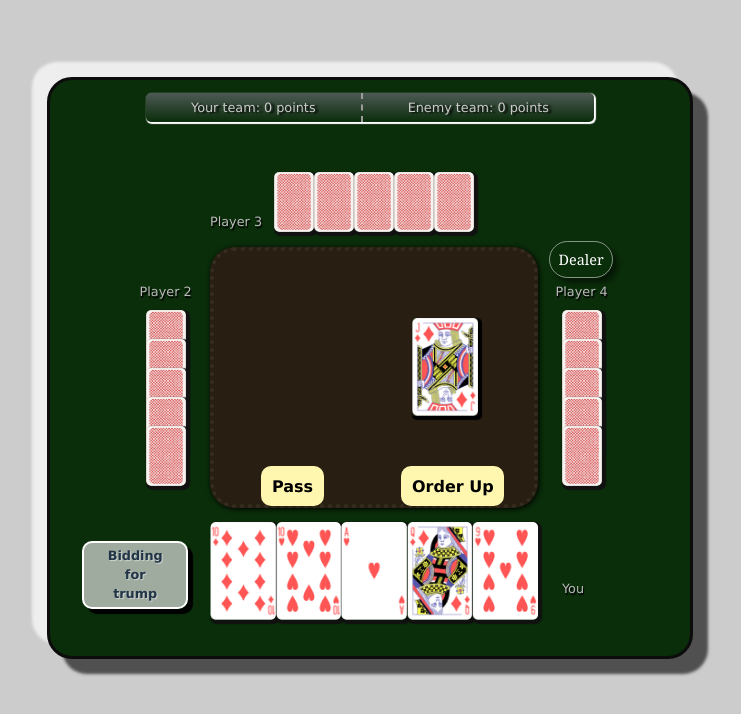
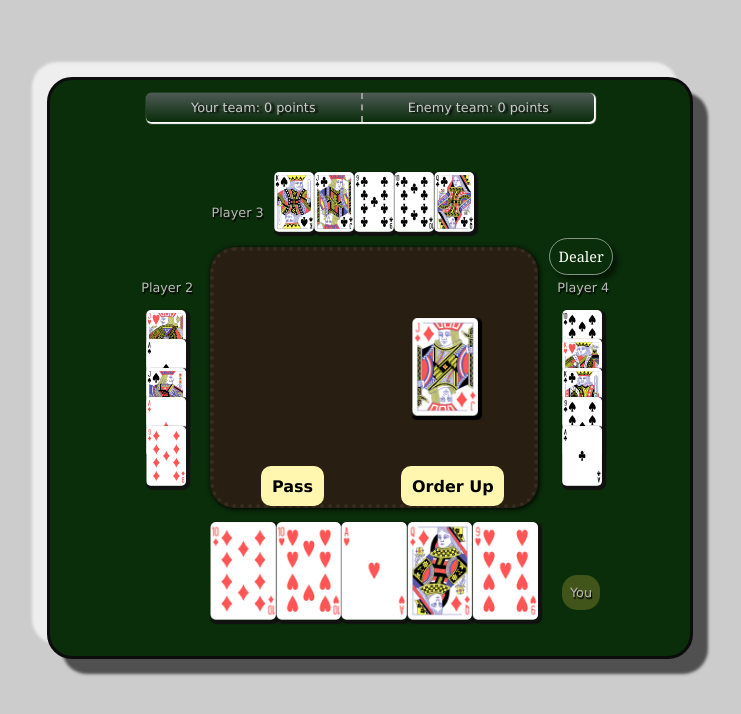
Before and after one commit to jasminealmassri/Euchre.Web, a React (Vite) app in the folder euchre-react/: page / in a window 1280 px wide. Shown: the top 714 px of the page, without its empty margins (270-1011 px from the left). Built offline with nearby package versions, Linux system fonts and the light colour scheme.

Commit message:
added current player highlight,  fixed left bower leading bug

```diff
--- a/euchre-react/src/components/ComputerPlayer.tsx
+++ b/euchre-react/src/components/ComputerPlayer.tsx
@@ -91,7 +91,7 @@ const ComputerPlayer = ({ playerPointer }: PlayerProps) => {
     }
   };
 
-  const timeDelayMS: number = 1200;
+  const timeDelayMS: number = 0;
   useEffect(() => {
     const timeoutId = setTimeout(() => {
       if (canDeal) {
@@ -140,7 +140,7 @@ const ComputerPlayer = ({ playerPointer }: PlayerProps) => {
         handleCardClick(
           pickCardToPlay(trick.length, hand, trick, trump as EuchreSuit)
         );
-      }, 1200);
+      }, timeDelayMS);
       return () => clearTimeout(timeoutId);
     }
     // if (canDeal) {
@@ -240,7 +240,7 @@ const ComputerPlayer = ({ playerPointer }: PlayerProps) => {
       <div>
         <div>
           <PileViewer
-            onClick={handleCardClick}
+            flippedUp={true}
             pile={hand}
             className={playerCSSClasses[player.tablePosition]}
           />
--- a/euchre-react/src/components/EngineDemo.tsx
+++ b/euchre-react/src/components/EngineDemo.tsx
@@ -3,6 +3,7 @@ import React from "react";
 import { useEuchreSelector } from "../state/hooks";
 import {
   findPlayer,
+  selectCurrentPlayer,
   selectDealerPointer,
   selectPhase,
   selectPlayers,
@@ -15,11 +16,13 @@ import "./TableComponent.css";
 import ScoreComponent from "./ScoreComponent";
 import MessageComponent from "./MessageComponent";
 import ComputerPlayer from "./ComputerPlayer";
-import { EuchrePlayerState } from "../state";
+import { EuchrePlayerState, Phase } from "../state";
+import { gamePhase } from "../interfaces/gamePhase";
 
 const EngineDemo = () => {
   const phase = useEuchreSelector(selectPhase);
   const players = useEuchreSelector(selectPlayers);
+  const currentPlayer = useEuchreSelector(selectCurrentPlayer);
   const dealerPointer = useEuchreSelector(selectDealerPointer);
   const dealer = useEuchreSelector(findPlayer(dealerPointer));
   const trumpMaker = useEuchreSelector(selectTrumpMaker) as EuchrePlayerState;
@@ -38,12 +41,32 @@ const EngineDemo = () => {
     <>
       <div>
         <ScoreComponent />
-        <MessageComponent />
+        {/* <MessageComponent /> */}
         {/* <PromptComponent/> */}
-        <p id="player-1-label">{players[0].name}</p>
-        <p id="player-2-label">{players[1].name}</p>
-        <p id="player-3-label">{players[2].name}</p>
-        <p id="player-4-label">{players[3].name}</p>
+        <p
+          className={currentPlayer === 0 ? "currentPlayer" : ""}
+          id="player-1-label"
+        >
+          {players[0].name}
+        </p>
+        <p
+          className={currentPlayer === 1 ? "currentPlayer" : ""}
+          id="player-2-label"
+        >
+          {players[1].name}
+        </p>
+        <p
+          className={currentPlayer === 2 ? "currentPlayer" : ""}
+          id="player-3-label"
+        >
+          {players[2].name}
+        </p>
+        <p
+          className={currentPlayer === 3 ? "currentPlayer" : ""}
+          id="player-4-label"
+        >
+          {players[3].name}
+        </p>
         {/* <TableComponent /> */}
       </div>
       <div>
@@ -93,6 +116,9 @@ const EngineDemo = () => {
               )}
             </div>
             {/* <hr /> */}
+            {phase === Phase.END_OF_GAME && (
+              <button className="startNewGame">Start New Game?</button>
+            )}
           </React.Fragment>
         ))}
       </div>
--- a/euchre-react/src/components/Player.css
+++ b/euchre-react/src/components/Player.css
@@ -63,8 +63,8 @@
 }
 
 .player_2_is_dealer {
-  top: 28%;
-  left: 12%;
+  top: 27.5%;
+  left: 13%;
 }
 
 .player_3_is_dealer {
@@ -73,6 +73,6 @@
 }
 
 .player_4_is_dealer {
-  top: 28%;
+  top: 27.5%;
   left: 78%;
 }
--- a/euchre-react/src/components/TableComponent.css
+++ b/euchre-react/src/components/TableComponent.css
@@ -1,3 +1,20 @@
+.currentPlayer {
+  background-color: yellow;
+  animation: currentPlayer 2.5s linear infinite;
+}
+
+@keyframes currentPlayer {
+  0% {
+    background-color: rgba(248, 214, 78, 0.3);
+  }
+  50% {
+    background-color: rgba(248, 214, 78, 0.1);
+  }
+  100% {
+    background-color: rgba(248, 214, 78, 0.3);
+  }
+}
+
 .player-1-hand {
   position: absolute;
   bottom: 5%;
@@ -15,26 +32,28 @@
   font-family: "Lucida Sans", "Lucida Sans Regular", "Lucida Grande",
     "Lucida Sans Unicode", Geneva, Verdana, sans-serif;
   position: absolute;
+  padding: 0.5rem;
+  border-radius: 15px;
 }
 
 #player-1-label {
-  bottom: 10%;
+  bottom: 8%;
   left: 80%;
 }
 
 #player-2-label {
-  top: 35%;
-  left: 14%;
+  top: 33%;
+  left: 13%;
 }
 
 #player-3-label {
-  top: 23%;
-  left: 25%;
+  top: 20%;
+  left: 24%;
 }
 
 #player-4-label {
-  top: 35%;
-  left: 79%;
+  top: 33%;
+  left: 78%;
 }
 
 .player-2-hand {
--- a/euchre-react/src/lib/computer-player/index.ts
+++ b/euchre-react/src/lib/computer-player/index.ts
@@ -198,18 +198,8 @@ export const getCardsThatCanWin = (
   let playableCards: Pile<EuchreSuit, EuchreRank> = hand;
 
   // filter it out to only cards that can be played, if leading suit exists in the hand
-  if (
-    hand.find(
-      (card) =>
-        card.suit === leadingSuit ||
-        (leadingSuit === trump && isLeftBower(card, trump))
-    )
-  ) {
-    playableCards = hand.filter(
-      (card) =>
-        card.suit === leadingSuit ||
-        (leadingSuit === trump && isLeftBower(card, trump))
-    );
+  if (hand.find((card) => getSuit(card, trump) === leadingSuit)) {
+    playableCards = hand.filter((card) => getSuit(card, trump) === leadingSuit);
   }
   console.log("playable cards afer filtering is, ", playableCards);
 
@@ -298,13 +288,18 @@ export const pickLeadingCard = (
   trump: EuchreSuit
 ): number => {
   let chosenIndex = 0;
-
+  let hadRightBower = false;
   if (hand.some((card) => isRightBower(card, trump))) {
+    hadRightBower = true;
     hand.forEach((card, index) => {
       if (isRightBower(card, trump)) {
         chosenIndex = index;
       }
     });
+  } else if (hadRightBower) {
+    if (hand.some((card) => isLeftBower(card, trump))) {
+      chosenIndex = hand.findIndex((card) => isLeftBower(card, trump));
+    }
   } else if (
     hand.some(
       (card) => card.suit !== trump && card.rank === PlayingCardRank.ACE
```
